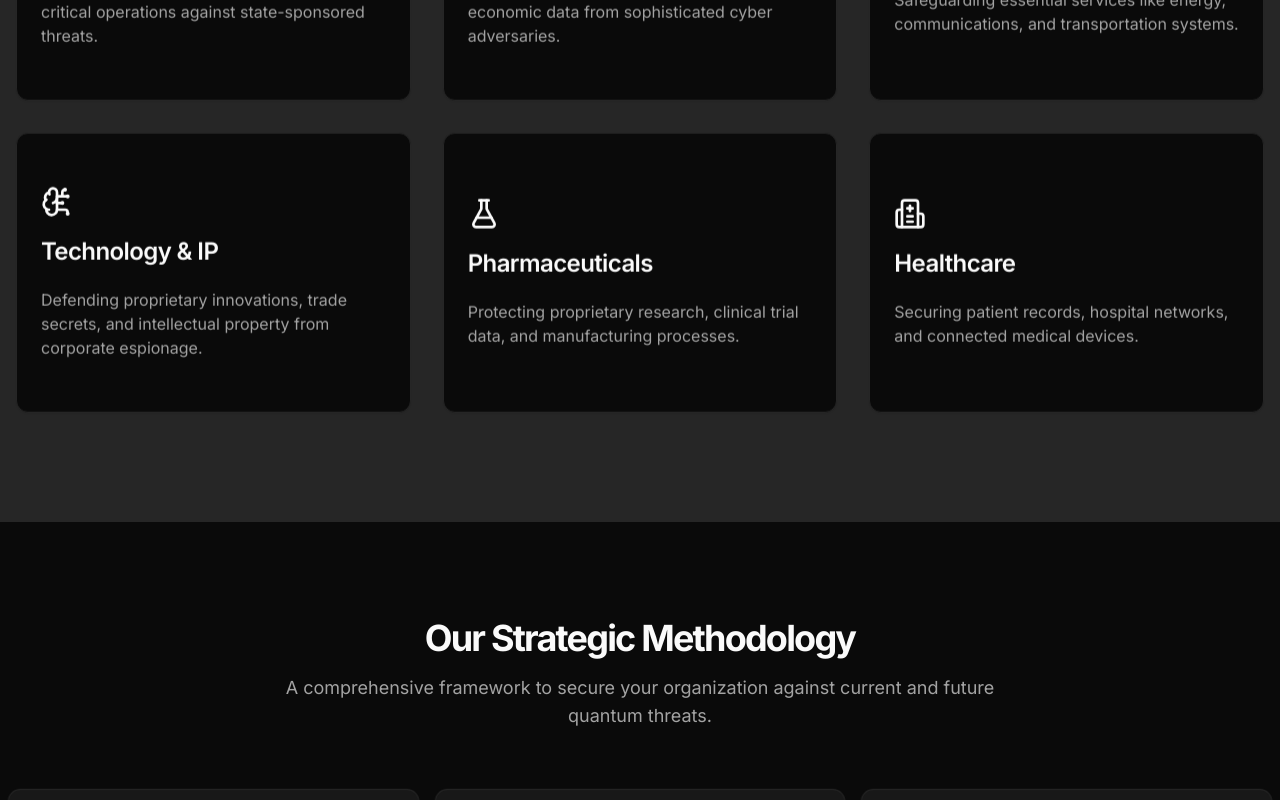
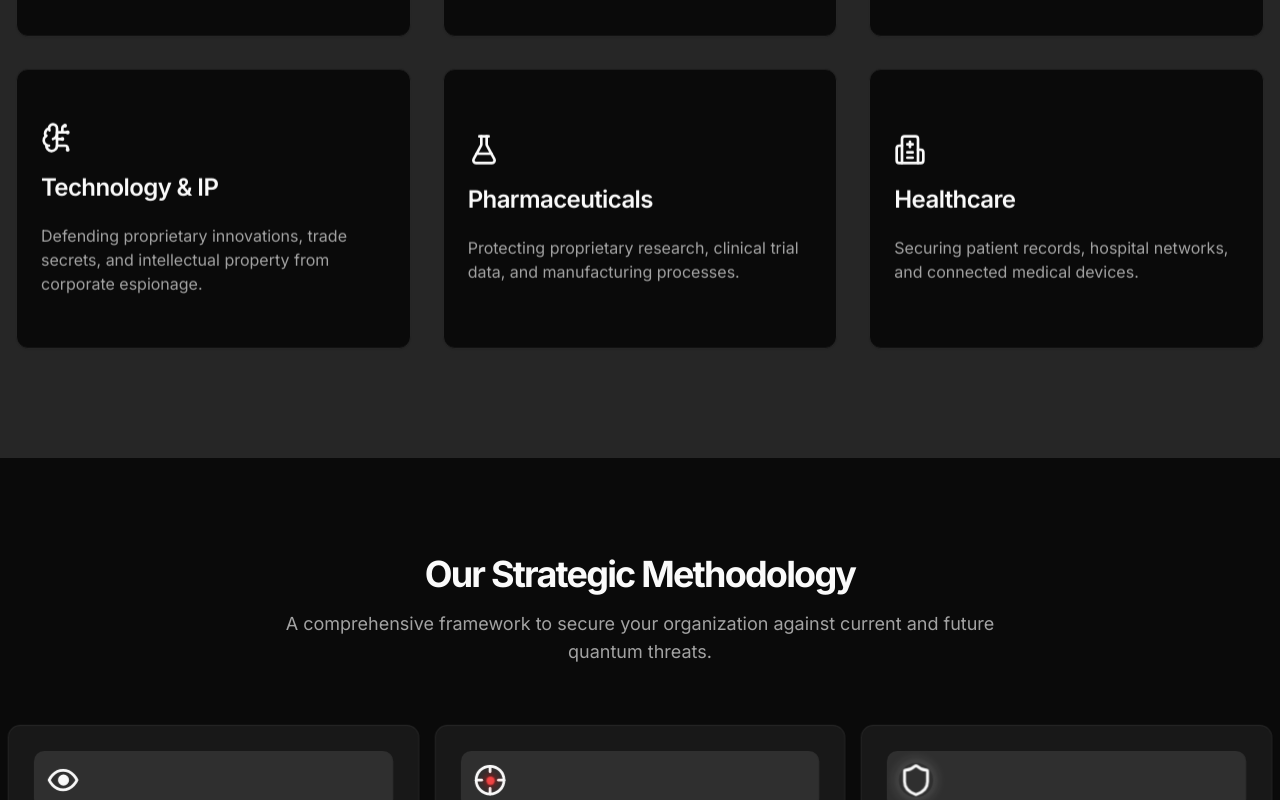
Before and after one commit to john-genie/betelsec, a Next.js app: page / in a window 1280 px wide. Shown: the part 2000-2800 px from the top of the page. Built offline with nearby package versions, Linux system fonts and the light colour scheme.

Commit message:
i dont want you to change the icons instead you can use them to animate

```diff
--- a/src/app/page.tsx
+++ b/src/app/page.tsx
@@ -12,9 +12,6 @@ import {
 import { Footer } from '@/components/layout/footer';
 import {
   ArrowRight,
-  Shield,
-  Eye,
-  Crosshair,
   Landmark,
   DollarSign,
   Network,
@@ -29,8 +26,9 @@ import { InteractiveCard } from '@/components/interactive-card';
 import { ThreatIcon3D } from '@/components/threat-icon-3d';
 import QDayCountdown from '@/components/qday-countdown';
 import { cn } from '@/lib/utils';
-import { Alert, AlertDescription, AlertTitle } from '@/components/ui/alert';
-import { Terminal } from 'lucide-react';
+import { AnimatedEye } from '@/components/animated-eye';
+import { AnimatedCrosshair } from '@/components/animated-crosshair';
+import { AnimatedShield } from '@/components/animated-shield';
 
 const industries = [
   {
@@ -73,19 +71,19 @@ const industries = [
 
 const pillars = [
   {
-    icon: Eye,
+    icon: AnimatedEye,
     title: 'Anticipate',
     description:
       'Proactive intelligence to identify and map emerging threats before they materialize. We provide clarity in the noise.',
   },
   {
-    icon: Crosshair,
+    icon: AnimatedCrosshair,
     title: 'Neutralize',
     description:
       'Active defense strategies and countermeasures to disrupt and dismantle adversarial campaigns in real-time.',
   },
   {
-    icon: Shield,
+    icon: AnimatedShield,
     title: 'Fortify',
     description:
       'Building long-term resilience through quantum-resistant architecture and continuous security posture enhancement.',
@@ -209,7 +207,7 @@ export default function Home() {
       {/* Quantum Threat Dashboard Section */}
       <section
         id="q-day"
-        className="items-center bg-background overflow-hidden pt-16 pb-24 text-center"
+        className="items-center bg-background overflow-hidden pb-24 text-center"
       >
         <div className="container mx-auto px-4">
           <div className="mx-auto max-w-4xl section-header">
--- /dev/null
+++ b/src/components/animated-crosshair.tsx
@@ -0,0 +1,27 @@
+'use client';
+
+import { motion } from 'framer-motion';
+import { Crosshair } from 'lucide-react';
+
+export function AnimatedCrosshair() {
+  return (
+    <div className="relative flex h-8 w-8 items-center justify-center">
+      <Crosshair className="absolute h-full w-full text-primary" />
+      <motion.div
+        className="absolute h-2 w-2 rounded-full bg-red-500"
+        style={{
+          boxShadow: '0 0 8px red',
+        }}
+        animate={{
+          x: [0, 3, -2, 1, -3, 0],
+          y: [0, -2, 3, -1, 2, 0],
+        }}
+        transition={{
+          duration: 3,
+          repeat: Infinity,
+          ease: 'easeInOut',
+        }}
+      />
+    </div>
+  );
+}
--- /dev/null
+++ b/src/components/animated-eye.tsx
@@ -0,0 +1,53 @@
+'use client';
+
+import { motion } from 'framer-motion';
+
+export function AnimatedEye() {
+  return (
+    <div className="relative h-8 w-8">
+      <svg
+        viewBox="0 0 24 24"
+        fill="none"
+        stroke="currentColor"
+        strokeWidth="2"
+        strokeLinecap="round"
+        strokeLinejoin="round"
+        className="h-full w-full text-primary"
+      >
+        <path d="M2 12s3-7 10-7 10 7 10 7-3 7-10 7-10-7-10-7Z" />
+        <motion.circle
+          cx="12"
+          cy="12"
+          r="3"
+          fill="currentColor"
+          animate={{
+            x: [-2, 2, -2],
+          }}
+          transition={{
+            duration: 4,
+            repeat: Infinity,
+            ease: 'easeInOut',
+            repeatType: 'mirror',
+          }}
+        />
+        {/* A simple blinking effect by scaling a line */}
+        <motion.path
+          d="M2 12 L 22 12"
+          strokeWidth="2.5"
+          stroke="hsl(var(--primary))"
+          initial={{ scaleY: 0 }}
+          animate={{
+            scaleY: [0, 1, 0, 0],
+          }}
+          transition={{
+            duration: 5,
+            repeat: Infinity,
+            ease: 'easeInOut',
+            times: [0, 0.05, 0.1, 1],
+          }}
+          style={{ transformOrigin: 'center' }}
+        />
+      </svg>
+    </div>
+  );
+}
--- /dev/null
+++ b/src/components/animated-shield.tsx
@@ -0,0 +1,40 @@
+'use client';
+
+import { motion } from 'framer-motion';
+import { Shield } from 'lucide-react';
+
+export function AnimatedShield() {
+  return (
+    <motion.div
+      className="relative flex h-8 w-8 items-center justify-center"
+      animate={{
+        scale: [1, 1.05, 1],
+      }}
+      transition={{
+        duration: 3,
+        repeat: Infinity,
+        ease: 'easeInOut',
+      }}
+    >
+      <Shield className="h-full w-full text-primary" />
+      <motion.div
+        className="absolute inset-0"
+        style={{
+          borderRadius: '50%',
+        }}
+        animate={{
+          boxShadow: [
+            '0 0 0px hsl(var(--primary) / 0)',
+            '0 0 20px hsl(var(--primary) / 0.4)',
+            '0 0 0px hsl(var(--primary) / 0)',
+          ],
+        }}
+        transition={{
+          duration: 3,
+          repeat: Infinity,
+          ease: 'easeInOut',
+        }}
+      />
+    </motion.div>
+  );
+}
--- a/src/components/strategic-pillar-card.tsx
+++ b/src/components/strategic-pillar-card.tsx
@@ -1,13 +1,12 @@
 'use client';
 
 import { Card, CardContent, CardHeader, CardTitle } from '@/components/ui/card';
-import type { LucideIcon } from 'lucide-react';
 import React from 'react';
 import { InteractiveCard } from './interactive-card';
 
 type StrategicPillarCardProps = {
   pillar: {
-    icon: LucideIcon;
+    icon: React.ElementType;
     title: string;
     description: string;
   };
@@ -27,7 +26,7 @@ export function StrategicPillarCard({ pillar }: StrategicPillarCardProps) {
             className="bg-primary/10 text-primary mb-4 inline-block rounded-md p-3"
             style={{ transform: 'translateZ(50px)' }}
           >
-            <Icon className="h-8 w-8" />
+            <Icon />
           </div>
           <CardTitle style={{ transform: 'translateZ(30px)' }}>
             {title}
```
